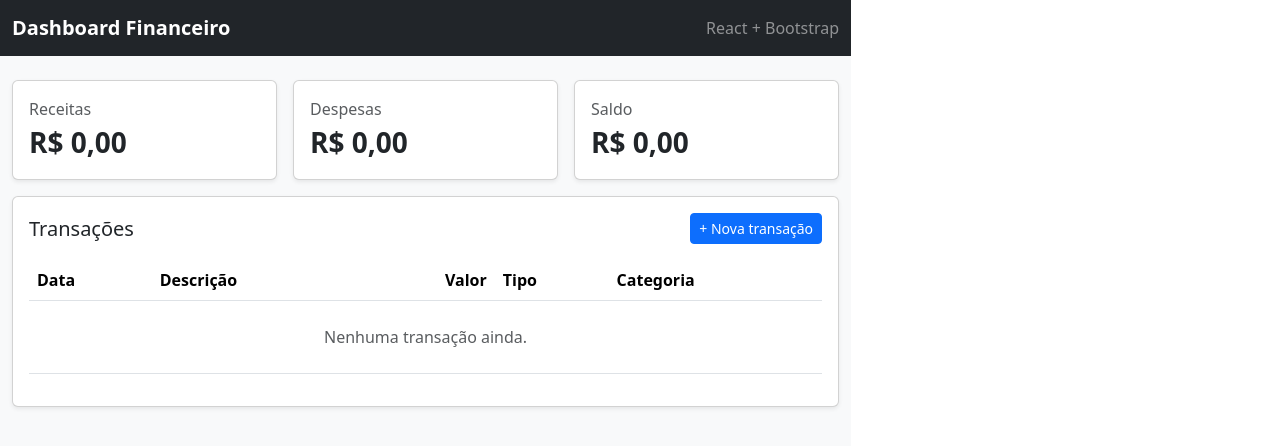
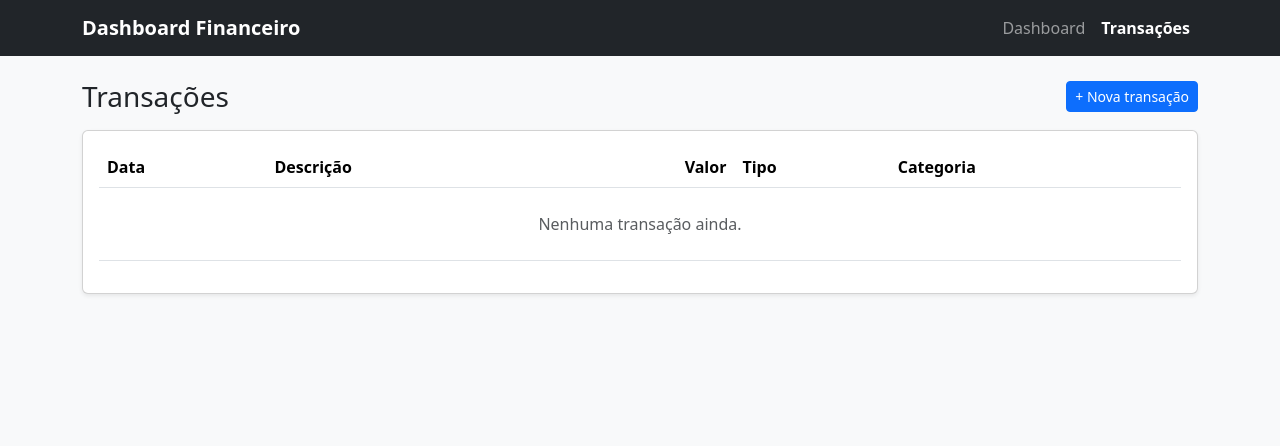
Before and after one commit to devbenjaminsantos/finance-dashboard-react, a React (Vite) app: page /transacoes in a window 1280 px wide. Shown: the top 446 px of the page. Built offline with nearby package versions, Linux system fonts and the light colour scheme.

Commit message:
feat: add routing and pages

```diff
--- a/package.json
+++ b/package.json
@@ -12,7 +12,8 @@
   "dependencies": {
     "bootstrap": "^5.3.8",
     "react": "^19.2.0",
-    "react-dom": "^19.2.0"
+    "react-dom": "^19.2.0",
+    "react-router-dom": "^7.13.0"
   },
   "devDependencies": {
     "@eslint/js": "^9.39.1",
--- a/src/App.jsx
+++ b/src/App.jsx
@@ -1,81 +1,19 @@
+import { Navigate, Route, Routes } from "react-router-dom";
+import Navbar from "./components/Navbar";
+import Dashboard from "./pages/Dashboard";
+import Transactions from "./pages/Transactions";
+
 export default function App() {
   return (
     <div className="min-vh-100 bg-light">
-      <nav className="navbar navbar-expand-lg navbar-dark bg-dark">
-        <div className="container">
-          <a className="navbar-brand fw-bold" href="#">
-            Dashboard Financeiro
-          </a>
-          <span className="navbar-text text-white-50">
-            React + Bootstrap
-          </span>
-        </div>
-      </nav>
+      <Navbar />
 
       <main className="container py-4">
-        <div className="row g-3">
-          <div className="col-12 col-md-4">
-            <div className="card shadow-sm">
-              <div className="card-body">
-                <div className="text-muted">Receitas</div>
-                <div className="fs-3 fw-bold">R$ 0,00</div>
-              </div>
-            </div>
-          </div>
-
-          <div className="col-12 col-md-4">
-            <div className="card shadow-sm">
-              <div className="card-body">
-                <div className="text-muted">Despesas</div>
-                <div className="fs-3 fw-bold">R$ 0,00</div>
-              </div>
-            </div>
-          </div>
-
-          <div className="col-12 col-md-4">
-            <div className="card shadow-sm">
-              <div className="card-body">
-                <div className="text-muted">Saldo</div>
-                <div className="fs-3 fw-bold">R$ 0,00</div>
-              </div>
-            </div>
-          </div>
-
-          <div className="col-12">
-            <div className="card shadow-sm">
-              <div className="card-body">
-                <div className="d-flex justify-content-between align-items-center mb-3">
-                  <h5 className="mb-0">Transações</h5>
-                  <button className="btn btn-primary btn-sm">
-                    + Nova transação
-                  </button>
-                </div>
-
-                <div className="table-responsive">
-                  <table className="table table-hover align-middle">
-                    <thead>
-                      <tr>
-                        <th>Data</th>
-                        <th>Descrição</th>
-                        <th className="text-end">Valor</th>
-                        <th>Tipo</th>
-                        <th>Categoria</th>
-                      </tr>
-                    </thead>
-                    <tbody>
-                      <tr>
-                        <td colSpan="5" className="text-center text-muted py-4">
-                          Nenhuma transação ainda.
-                        </td>
-                      </tr>
-                    </tbody>
-                  </table>
-                </div>
-
-              </div>
-            </div>
-          </div>
-        </div>
+        <Routes>
+          <Route path="/" element={<Dashboard />} />
+          <Route path="/transacoes" element={<Transactions />} />
+          <Route path="*" element={<Navigate to="/" replace />} />
+        </Routes>
       </main>
     </div>
   );
--- /dev/null
+++ b/src/components/Navbar.jsx
@@ -0,0 +1,39 @@
+import { NavLink } from "react-router-dom";
+
+export default function Navbar() {
+  const linkClass = ({ isActive }) =>
+    "nav-link" + (isActive ? " active fw-semibold" : "");
+
+  return (
+    <nav className="navbar navbar-expand-lg navbar-dark bg-dark">
+      <div className="container">
+        <NavLink className="navbar-brand fw-bold" to="/">
+          Dashboard Financeiro
+        </NavLink>
+
+        <button
+          className="navbar-toggler"
+          type="button"
+          data-bs-toggle="collapse"
+          data-bs-target="#nav"
+          aria-controls="nav"
+          aria-expanded="false"
+          aria-label="Toggle navigation"
+        >
+          <span className="navbar-toggler-icon" />
+        </button>
+
+        <div className="collapse navbar-collapse" id="nav">
+          <div className="navbar-nav ms-auto">
+            <NavLink className={linkClass} to="/">
+              Dashboard
+            </NavLink>
+            <NavLink className={linkClass} to="/transacoes">
+              Transações
+            </NavLink>
+          </div>
+        </div>
+      </div>
+    </nav>
+  );
+}
--- a/src/main.jsx
+++ b/src/main.jsx
@@ -1,13 +1,15 @@
 import "bootstrap/dist/css/bootstrap.min.css";
 import "bootstrap/dist/js/bootstrap.bundle.min.js";
 
-import { StrictMode } from 'react'
-import { createRoot } from 'react-dom/client'
-import './index.css'
-import App from './App.jsx'
+import React from "react";
+import ReactDOM from "react-dom/client";
+import { BrowserRouter } from "react-router-dom";
+import App from "./App.jsx";
 
-createRoot(document.getElementById('root')).render(
-  <StrictMode>
-    <App />
-  </StrictMode>,
-)
+ReactDOM.createRoot(document.getElementById("root")).render(
+  <React.StrictMode>
+    <BrowserRouter>
+      <App />
+    </BrowserRouter>
+  </React.StrictMode>
+);
--- /dev/null
+++ b/src/pages/Dashboard.jsx
@@ -0,0 +1,36 @@
+export default function Dashboard() {
+  return (
+    <>
+      <h1 className="h3 mb-3">Dashboard</h1>
+
+      <div className="row g-3">
+        <div className="col-12 col-md-4">
+          <div className="card shadow-sm">
+            <div className="card-body">
+              <div className="text-muted">Receitas</div>
+              <div className="fs-3 fw-bold">R$ 0,00</div>
+            </div>
+          </div>
+        </div>
+
+        <div className="col-12 col-md-4">
+          <div className="card shadow-sm">
+            <div className="card-body">
+              <div className="text-muted">Despesas</div>
+              <div className="fs-3 fw-bold">R$ 0,00</div>
+            </div>
+          </div>
+        </div>
+
+        <div className="col-12 col-md-4">
+          <div className="card shadow-sm">
+            <div className="card-body">
+              <div className="text-muted">Saldo</div>
+              <div className="fs-3 fw-bold">R$ 0,00</div>
+            </div>
+          </div>
+        </div>
+      </div>
+    </>
+  );
+}
--- /dev/null
+++ b/src/pages/Transactions.jsx
@@ -0,0 +1,35 @@
+export default function Transactions() {
+  return (
+    <>
+      <div className="d-flex justify-content-between align-items-center mb-3">
+        <h1 className="h3 mb-0">Transações</h1>
+        <button className="btn btn-primary btn-sm">+ Nova transação</button>
+      </div>
+
+      <div className="card shadow-sm">
+        <div className="card-body">
+          <div className="table-responsive">
+            <table className="table table-hover align-middle">
+              <thead>
+                <tr>
+                  <th>Data</th>
+                  <th>Descrição</th>
+                  <th className="text-end">Valor</th>
+                  <th>Tipo</th>
+                  <th>Categoria</th>
+                </tr>
+              </thead>
+              <tbody>
+                <tr>
+                  <td colSpan="5" className="text-center text-muted py-4">
+                    Nenhuma transação ainda.
+                  </td>
+                </tr>
+              </tbody>
+            </table>
+          </div>
+        </div>
+      </div>
+    </>
+  );
+}
```
Also changed, not shown: 1 other file (tests, documents, lock files or other folders).
